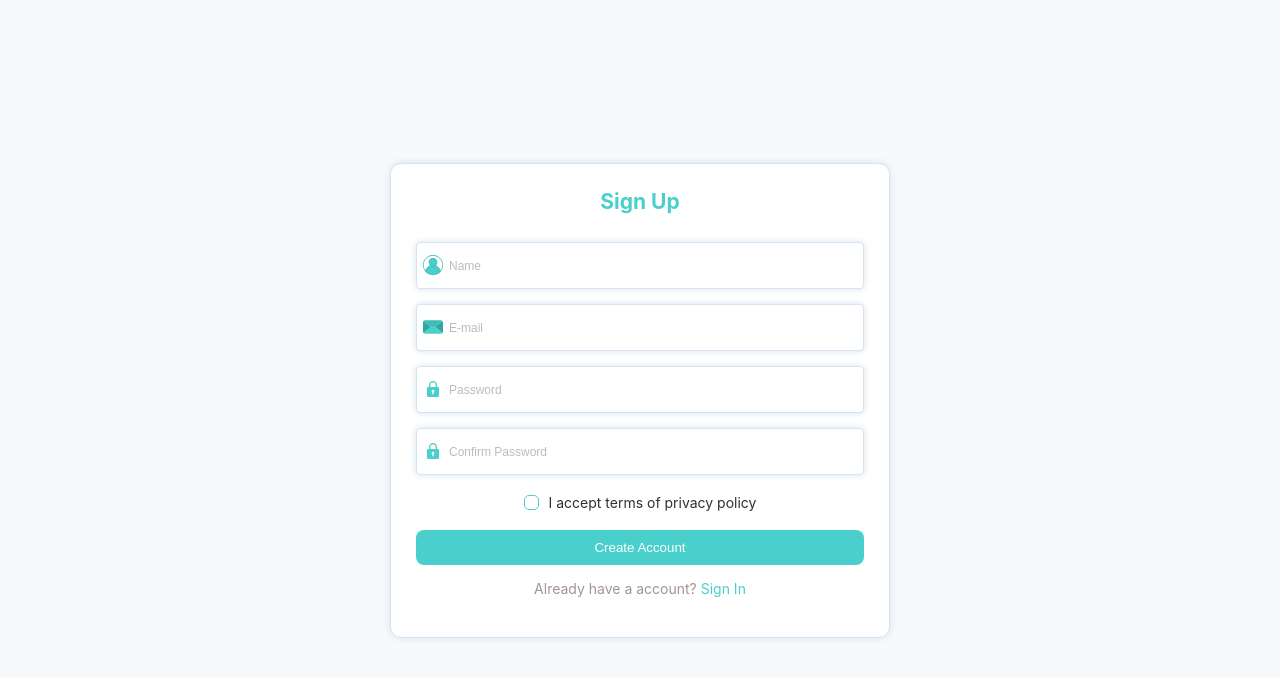
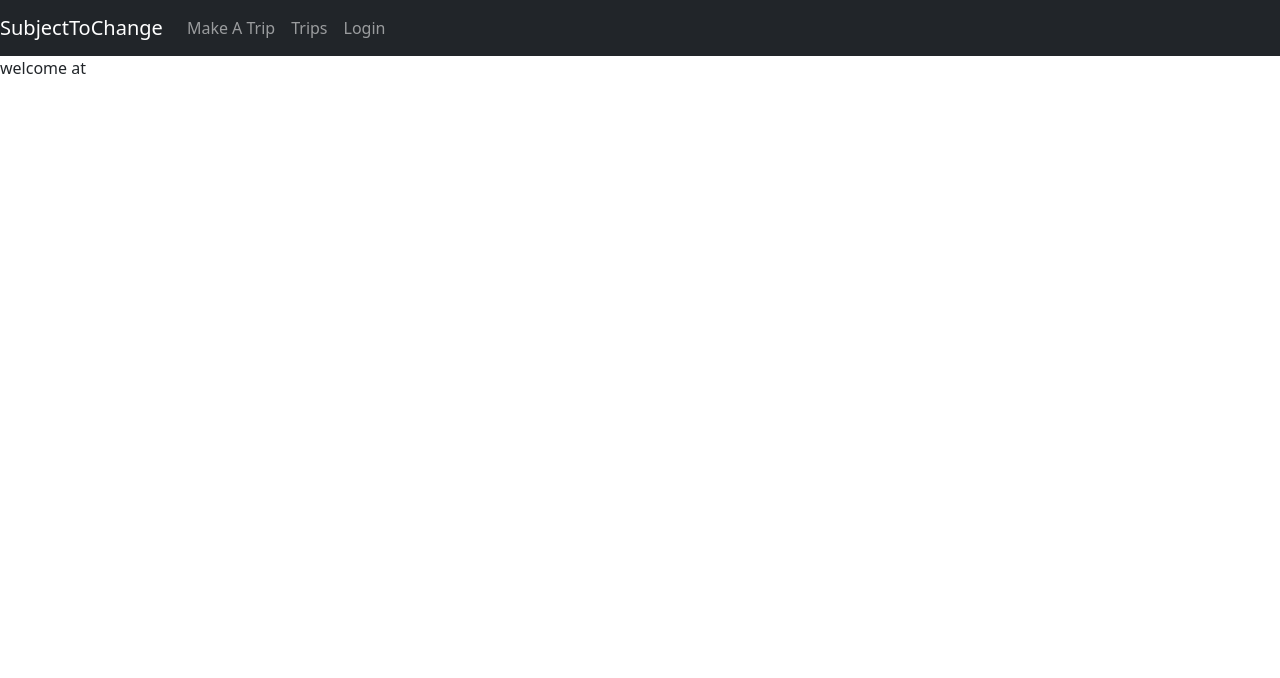
Before and after one commit to lauren-adams/RoadTripper, a React (Create React App) app in the folder road-trip-frontend/: page /home in a window 1280 px wide. Before the commit this address led to /signup. Shown: the top 678 px of the page. Built offline with nearby package versions, Linux system fonts and the light colour scheme.

Commit message:
Added user context

```diff
--- a/road-trip-frontend/package.json
+++ b/road-trip-frontend/package.json
@@ -9,6 +9,7 @@
     "@userfront/react": "^0.3.1",
     "axios": "^0.21.4",
     "bcryptjs": "2.4.3",
+    "bootstrap": "^5.2.2",
     "react": "^17.0.2",
     "react-dom": "^17.0.2",
     "react-router": "^6.4.1",
--- a/road-trip-frontend/src/App.js
+++ b/road-trip-frontend/src/App.js
@@ -2,9 +2,11 @@ import SignUp from "./components/SignUp";
 import Login from "./components/Login";
 import Maps from "./components/Maps";
 import Trip from "./components/Trip";
+import Home from "./components/Home";
 import { Route, Switch, Redirect, NavLink } from "react-router-dom";
 
 function App() {
+
   return (
     <>
       <Switch>
@@ -12,7 +14,8 @@ function App() {
         <Route path="/signup" component={SignUp} />
           <Route path="/maps" component={Maps} />
           <Route path="/view-trips" component={Trip} />
-        <Redirect from="/" to="/signup" />
+          <Route path="/home" component={Home} />
+        <Redirect from="/" to="/home" />
       </Switch>
     </>
   );
--- /dev/null
+++ b/road-trip-frontend/src/components/Home.js
@@ -0,0 +1,43 @@
+import 'bootstrap/dist/css/bootstrap.min.css';
+import { Link } from "react-router-dom";
+import UserContext from "./UserContext";
+import { useContext } from 'react';
+
+
+const Home = () => {
+    const userCtx = useContext(UserContext);
+
+    return (
+        <div>
+            <nav class="navbar navbar-expand navbar-dark bg-dark">
+                <Link to={"/home"} className="navbar-brand">
+                    SubjectToChange
+                </Link>
+                <div className="navbar-nav mr-auto">
+                    <li className="nav-item">
+                        <Link to={"/maps"} className="nav-link">
+                            Make A Trip
+                        </Link>
+                    </li>
+                </div>
+                <div className="navbar-nav mr-auto">
+                    <li className="nav-item">
+                        <Link to={"/view-trips"} className="nav-link">
+                            Trips
+                        </Link>
+                    </li>
+                </div>
+                <div className="navbar-nav mr-auto">
+                    <li className="nav-item">
+                        <Link to={"/login"} className="nav-link">
+                            Login
+                        </Link>
+                    </li>
+                </div>
+            </nav>
+            <p>welcome {userCtx.username} at {userCtx.email}</p>
+        </div>
+
+    );
+};
+export default Home;
--- a/road-trip-frontend/src/components/Login.js
+++ b/road-trip-frontend/src/components/Login.js
@@ -9,6 +9,8 @@ import { Link } from "react-router-dom";
 import axios from "axios";
 import { useHistory } from "react-router-dom";
 import {withRouter} from 'react-router-dom';
+import UserContext from "./UserContext";
+import { useContext } from 'react';
 
 import bcrypt from 'bcryptjs';
 
@@ -20,10 +22,11 @@ const Login = () => {
   });
   const history = useHistory()
   const [touched, setTouched] = useState({});
+  const userCtx = useContext(UserContext);
 
   const logHandler = () => {
     notify("You login to your account successfully", "success")
-    history.push('/maps');
+    history.push('/home');
   }
 
   const checkProvidedInfo = (obj) => {
@@ -49,6 +52,8 @@ const Login = () => {
           console.log("Success");
           notify("Success, pimp. Redirecting you.")
           window.sessionStorage.setItem("loginToken", passwordGiven);
+          logHandler();
+          userCtx.setMyUser( "user", email);
 
 
         }
--- /dev/null
+++ b/road-trip-frontend/src/components/UserContext.js
@@ -0,0 +1,61 @@
+import { createContext, useState } from 'react';
+//i built out some trip funcitonality to maybe save trip data?? idk or we can just use database
+const UserContext = createContext({
+    trips: [],
+    totalTrips: 0,
+    addTrip: (favoriteMeetup) => {},
+    removeFavorite: (meetupId) => {},
+    setMyUser: (username,email) => {},
+    username: "",
+    email: "",
+    isLoggedIn: false,
+
+});
+
+export function UserContextProvider(props) {
+    const [userTrips, setUserTrips] = useState([]);
+    const [userName, setUserName] = useState("");
+    const [userEmail, setUserEmail] = useState("");
+    const [loggedIn, setLoggedIn] = useState(false);
+
+    function addTripHandler(favoriteMeetup) {
+
+    }
+
+    function removeTripHandler(meetupId) {
+        setUserTrips(prevUserTrips => {
+            return prevUserTrips.filter(meetup => meetup.id !== meetupId);
+        });
+    }
+
+    function setUser(username, email){
+            setUserName(username);
+            setUserEmail(email);
+            setLoggedIn(true);
+            return 0;
+    }
+
+    function isLoggedIn() {
+        return loggedIn;
+    }
+
+
+    const context = {
+        trips: userTrips,
+        totalTrips: userTrips.length,
+        addTrip: addTripHandler,
+        removeTrip: removeTripHandler,
+        setMyUser: setUser,
+        username: userName,
+        email: userEmail,
+        isLoggedIn: loggedIn
+    };
+
+    return (
+        <UserContext.Provider value={context}>
+            {props.children}
+        </UserContext.Provider>
+    );
+}
+
+export default UserContext;
--- a/road-trip-frontend/src/index.js
+++ b/road-trip-frontend/src/index.js
@@ -3,10 +3,13 @@ import ReactDOM from "react-dom";
 import "./index.css";
 import App from "./App";
 import { BrowserRouter } from "react-router-dom";
+import {UserContextProvider} from "./components/UserContext";
 
 ReactDOM.render(
+    <UserContextProvider>
   <BrowserRouter>
     <App />
-  </BrowserRouter>,
+  </BrowserRouter>
+    </UserContextProvider>,
   document.getElementById("root")
 );
```
Also changed, not shown: 1 other file (tests, documents, lock files or other folders).
